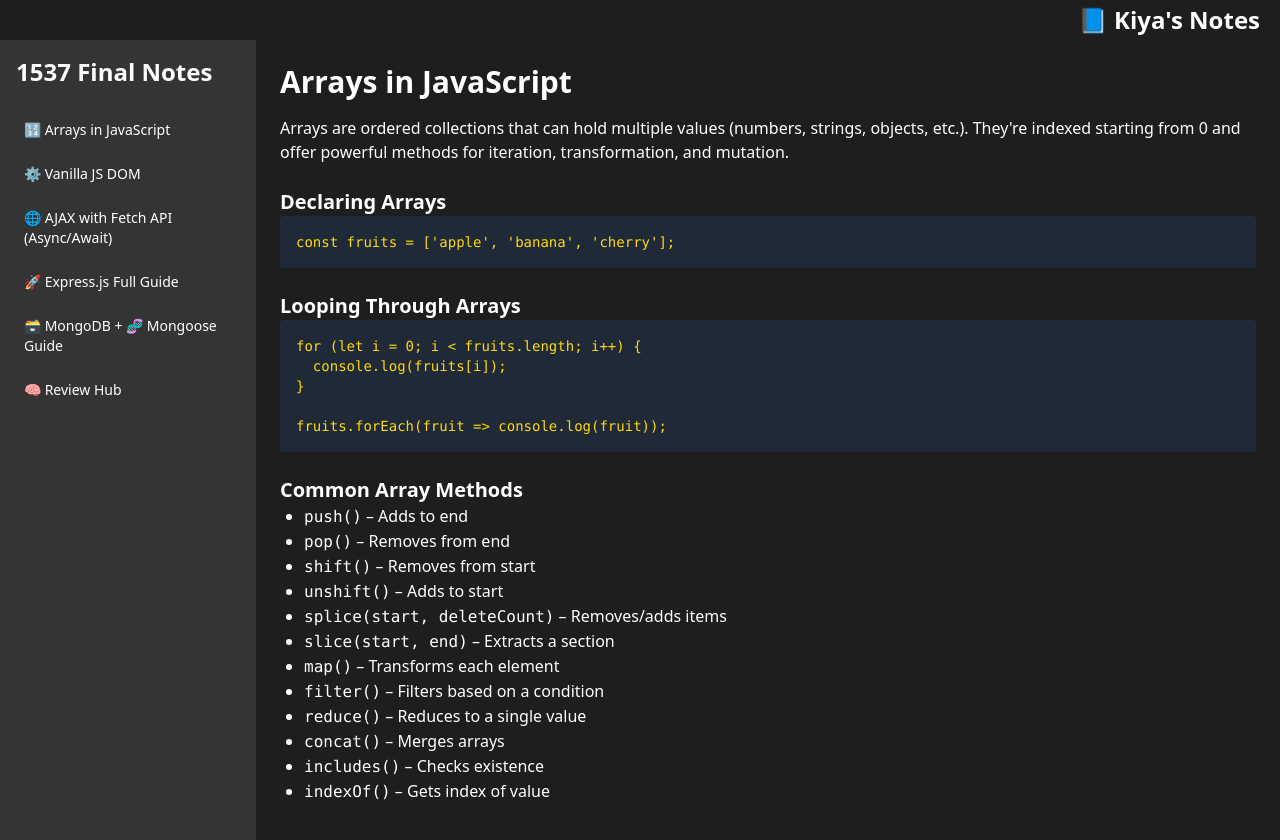
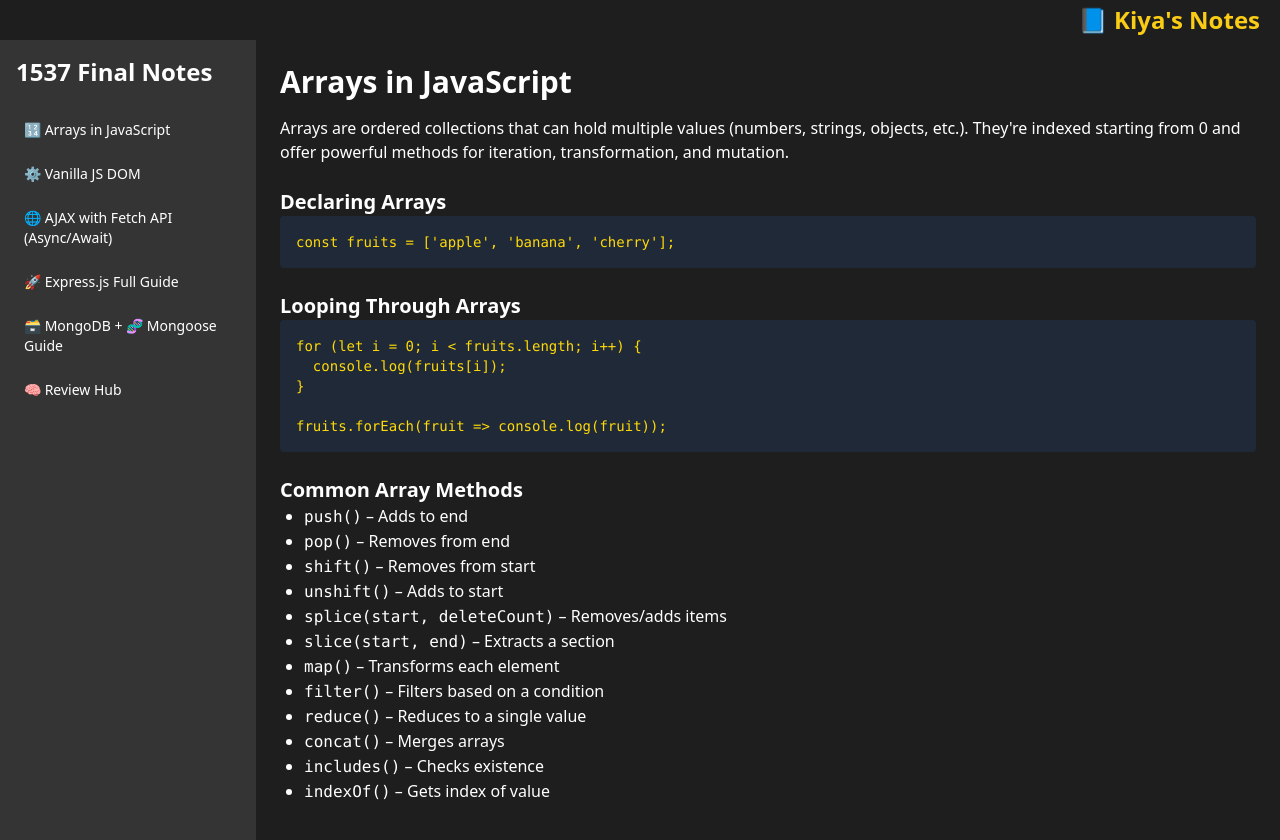
Before and after one commit to Emanuel-DevX/Notes, a plain HTML site: page 1537_Final/index.html in a window 1280 px wide. Drawn offline with nearby package versions, Linux system fonts and the light colour scheme.

Commit message:
modify color

```diff
--- a/1537_Final/index.html
+++ b/1537_Final/index.html
@@ -25,7 +25,7 @@
   <body class="flex h-screen font-sans pt-10">
     <header class="fixed h-10 pr-5 py-1 top-0 left-0 flex justify-end  w-full">
 
-      <a href="../index.html"><h2 class="text-2xl font-bold mb-6">📘 Kiya's Notes</h2></a>
+      <a href="../index.html"><h2 class="text-yellow-400 text-2xl font-bold mb-6">📘 Kiya's Notes</h2></a>
 
     </header>
     <!-- Mobile nav toggle -->
```
